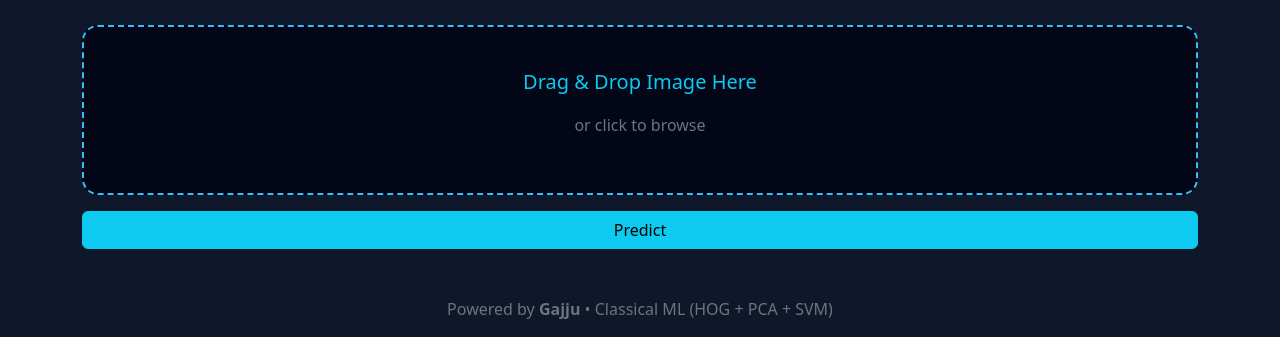
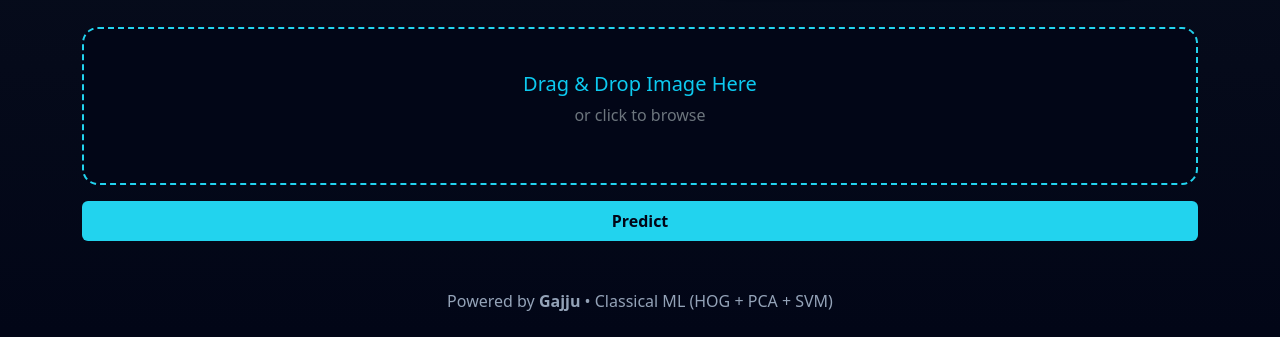
Before and after one commit to AdityaIITBHU26/Image-Classification-SVM-Dog-Cat, a Flask app: page / in a window 1280 px wide. Shown: the part 468-805 px from the top of the page. After the commit the page ends 779 px from the top, so only its background shows below. Run offline with Flask 3, Linux system fonts and the light colour scheme; parts of the project's set-up code (start-up, migrations or seed data) failed here and were passed over.

Commit message:
Improve UX: drag-drop upload with preview and filename

```diff
--- a/webapp/templates/index.html
+++ b/webapp/templates/index.html
@@ -8,32 +8,63 @@
 
   <style>
     body {
-    background: #0f172a;
+      background: linear-gradient(180deg, #0b1220, #020617);
       color: #e5e7eb;
+      min-height: 100vh;
     }
+
     .navbar {
       background: #020617;
     }
-  .hero {
-    padding: 70px 0;
-  }
+
     .upload-box {
-    border: 2px dashed #38bdf8;
+      border: 2px dashed #22d3ee;
       border-radius: 16px;
       padding: 40px;
+      text-align: center;
+      cursor: pointer;
+      transition: 0.3s;
       background: #020617;
-    cursor: pointer;
     }
+
+    .upload-box:hover {
+      background: #020617;
+      border-color: #38bdf8;
+    }
+
     .upload-box.dragover {
       background: #020617;
-    border-color: #22c55e;
+      border-color: #22d3ee;
+    }
+
+    .btn-primary {
+      background: #22d3ee;
+      border: none;
+      color: #020617;
+      font-weight: 600;
+    }
+
+    .btn-primary:hover {
+      background: #38bdf8;
+    }
+
+    .preview-img {
+      max-width: 260px;
+      border-radius: 12px;
+      margin-top: 15px;
+      box-shadow: 0 10px 25px rgba(0,0,0,0.4);
+    }
+
+    footer {
+      color: #94a3b8;
     }
   </style>
 </head>
 
 <body>
 
-<nav class="navbar shadow-sm">
+<!-- NAVBAR -->
+<nav class="navbar py-3">
   <div class="container">
     <span class="navbar-brand fw-bold fs-3 text-info">
       Gajju 🐶🐱
@@ -41,8 +72,8 @@
   </div>
 </nav>
 
-<section class="hero">
-  <div class="container">
+<!-- HERO -->
+<section class="container py-5">
   <div class="row align-items-center">
     <div class="col-md-6">
       <h1 class="fw-bold">Dog vs Cat Image Classification</h1>
@@ -51,70 +82,95 @@
         classical ML (HOG + PCA + SVM).
       </p>
 
-        <p class="mt-3">
-          <strong>Model Accuracy:</strong>
-          <span class="badge bg-success fs-6">{{ accuracy }}%</span>
-        </p>
+      <span class="badge bg-success fs-6 mt-2">Model Accuracy: 85%</span>
     </div>
 
     <div class="col-md-6 text-center">
-        <img
-          src="https://images.unsplash.com/photo-1548199973-03cce0bbc87b"
-          class="img-fluid rounded shadow"
-          width="380"
-        >
-      </div>
+      <img src="https://images.unsplash.com/photo-1548199973-03cce0bbc87b"
+           class="img-fluid rounded shadow" width="420">
     </div>
   </div>
 </section>
 
+<!-- UPLOAD -->
 <section class="container mb-5">
   <form method="POST" enctype="multipart/form-data">
-    <div class="upload-box text-center" id="drop-zone">
-      <p class="fs-5 text-info">Drag & Drop Image Here</p>
+
+    <div id="uploadBox" class="upload-box mb-3">
+      <p class="fs-5 text-info mb-1">Drag & Drop Image Here</p>
       <p class="text-secondary">or click to browse</p>
-      <input type="file" name="image" id="file-input" hidden required>
+
+      <input type="file" id="fileInput" name="image" accept="image/*" hidden required>
+
+      <p id="fileName" class="mt-3 text-success fw-semibold"></p>
+      <img id="preview" class="preview-img d-none">
     </div>
-    <button class="btn btn-info w-100 mt-3">Predict</button>
+
+    <button type="submit" class="btn btn-primary w-100 py-2">
+      Predict
+    </button>
+
   </form>
 </section>
 
+<!-- RESULT -->
 {% if prediction %}
 <section class="container text-center mb-5">
   <h3 class="mb-3">Prediction Result</h3>
 
   <div class="alert alert-success fs-4">
-    <strong>{{ prediction }}</strong>
+    {{ prediction }}
   </div>
 
-  <img src="{{ image }}" class="img-fluid rounded shadow" width="300">
+  <img src="{{ image }}" class="preview-img">
 </section>
 {% endif %}
 
-<footer class="text-center text-secondary mb-3">
+<!-- FOOTER -->
+<footer class="text-center mb-3">
   Powered by <strong>Gajju</strong> • Classical ML (HOG + PCA + SVM)
 </footer>
 
+<!-- SCRIPT -->
 <script>
-const dropZone = document.getElementById("drop-zone");
-const fileInput = document.getElementById("file-input");
+  const uploadBox = document.getElementById("uploadBox");
+  const fileInput = document.getElementById("fileInput");
+  const fileName = document.getElementById("fileName");
+  const preview = document.getElementById("preview");
 
-dropZone.addEventListener("click", () => fileInput.click());
+  uploadBox.addEventListener("click", () => fileInput.click());
 
-dropZone.addEventListener("dragover", (e) => {
+  uploadBox.addEventListener("dragover", e => {
     e.preventDefault();
-  dropZone.classList.add("dragover");
+    uploadBox.classList.add("dragover");
   });
 
-dropZone.addEventListener("dragleave", () => {
-  dropZone.classList.remove("dragover");
+  uploadBox.addEventListener("dragleave", () => {
+    uploadBox.classList.remove("dragover");
   });
 
-dropZone.addEventListener("drop", (e) => {
+  uploadBox.addEventListener("drop", e => {
     e.preventDefault();
-  dropZone.classList.remove("dragover");
+    uploadBox.classList.remove("dragover");
     fileInput.files = e.dataTransfer.files;
+    showPreview();
   });
+
+  fileInput.addEventListener("change", showPreview);
+
+  function showPreview() {
+    const file = fileInput.files[0];
+    if (!file) return;
+
+    fileName.textContent = "Selected file: " + file.name;
+
+    const reader = new FileReader();
+    reader.onload = () => {
+      preview.src = reader.result;
+      preview.classList.remove("d-none");
+    };
+    reader.readAsDataURL(file);
+  }
 </script>
 
 </body>
```
Lines whose indentation alone changed are shown as unchanged.
